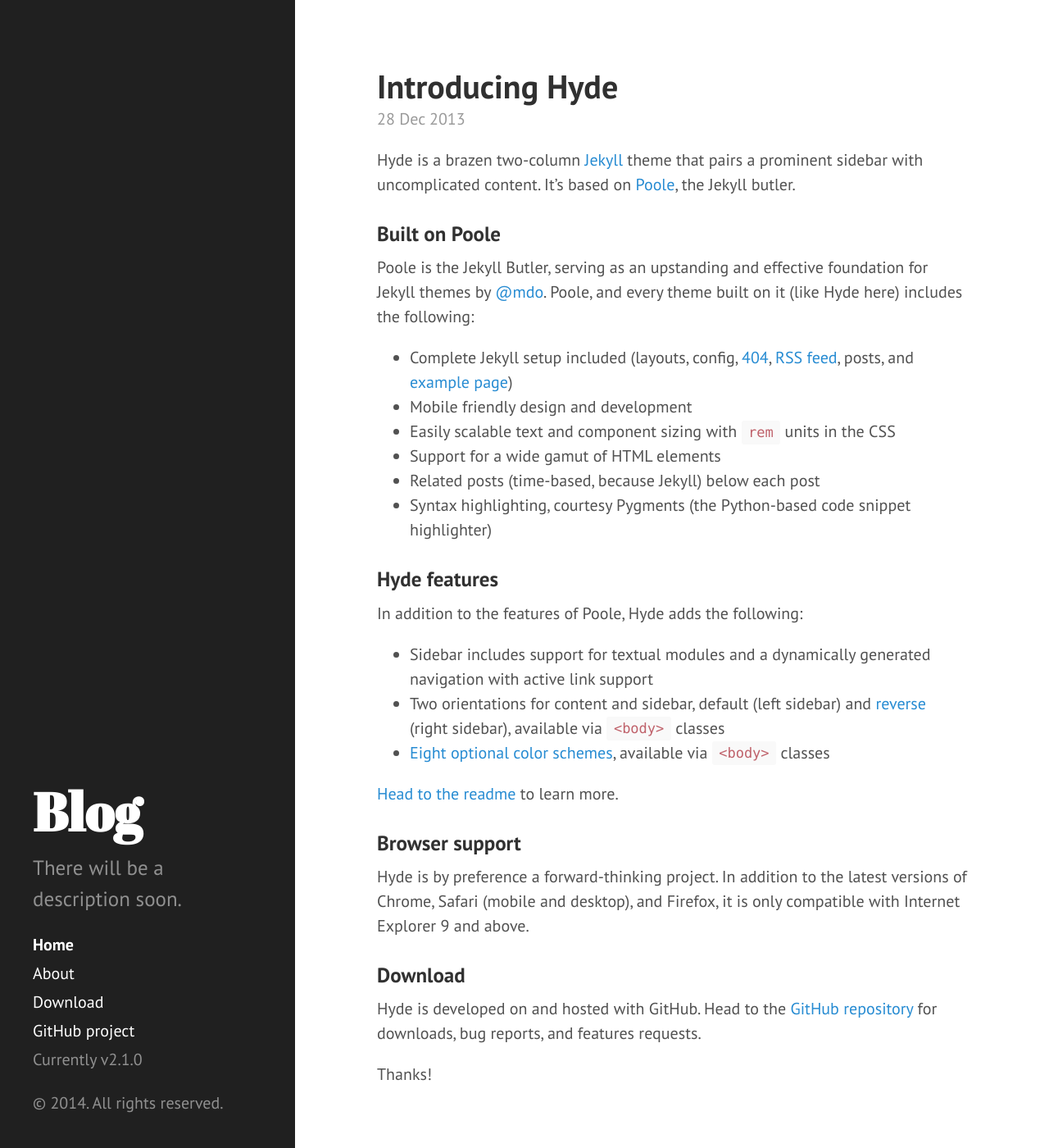
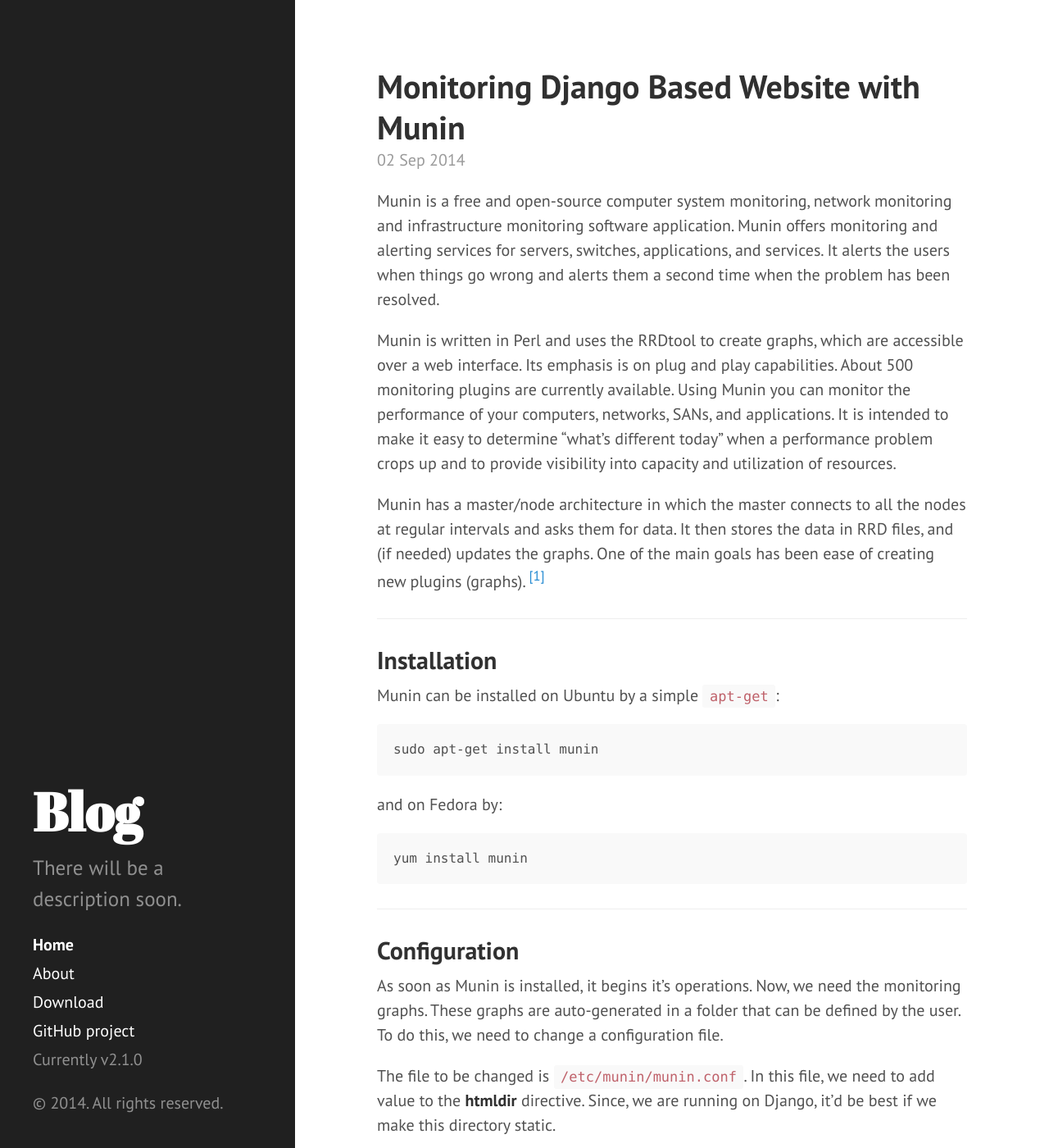
Before and after one commit to dscodebook/ranveeraggarwal.github.io, a Jekyll site: the page built from index.html, in a window 1280 px wide and 1400 px high. Shown: the whole window at 82% size. Built offline with Jekyll 4.4.1, drawn with Linux system fonts in a browser that asks for light colours; Markdown is read by kramdown in place of the engine named in the settings; the list of posts is cut into pages by our own code; some of the changed text lies outside the part shown.

Commit message:
updated old blogs

````diff
--- a/CNAME
+++ b/CNAME
@@ -1 +1 @@
-hyde.getpoole.com
+blog.ranveeraggarwal.com
--- a/_posts/2012-02-06-whats-jekyll.md
+++ /dev/null
@@ -1,12 +0,0 @@
----
-layout: post
-title: What's Jekyll?
----
-
-[Jekyll](http://jekyllrb.com) is a static site generator, an open-source tool for creating simple yet powerful websites of all shapes and sizes. From [the project's readme](https://github.com/mojombo/jekyll/blob/master/README.markdown):
-
-  > Jekyll is a simple, blog aware, static site generator. It takes a template directory [...] and spits out a complete, static website suitable for serving with Apache or your favorite web server. This is also the engine behind GitHub Pages, which you can use to host your project’s page or blog right here from GitHub.
-
-It's an immensely useful tool and one we encourage you to use here with Hyde.
-
-Find out more by [visiting the project on GitHub](https://github.com/mojombo/jekyll).
--- a/_posts/2013-12-28-introducing-hyde.md
+++ /dev/null
@@ -1,37 +0,0 @@
----
-layout: post
-title: Introducing Hyde
----
-
-Hyde is a brazen two-column [Jekyll](http://jekyllrb.com) theme that pairs a prominent sidebar with uncomplicated content. It's based on [Poole](http://getpoole.com), the Jekyll butler.
-
-### Built on Poole
-
-Poole is the Jekyll Butler, serving as an upstanding and effective foundation for Jekyll themes by [@mdo](https://twitter.com/mdo). Poole, and every theme built on it (like Hyde here) includes the following:
-
-* Complete Jekyll setup included (layouts, config, [404](/404), [RSS feed](/atom.xml), posts, and [example page](/about))
-* Mobile friendly design and development
-* Easily scalable text and component sizing with `rem` units in the CSS
-* Support for a wide gamut of HTML elements
-* Related posts (time-based, because Jekyll) below each post
-* Syntax highlighting, courtesy Pygments (the Python-based code snippet highlighter)
-
-### Hyde features
-
-In addition to the features of Poole, Hyde adds the following:
-
-* Sidebar includes support for textual modules and a dynamically generated navigation with active link support
-* Two orientations for content and sidebar, default (left sidebar) and [reverse](https://github.com/poole/lanyon#reverse-layout) (right sidebar), available via `<body>` classes
-* [Eight optional color schemes](https://github.com/poole/hyde#themes), available via `<body>` classes
-
-[Head to the readme](https://github.com/poole/hyde#readme) to learn more.
-
-### Browser support
-
-Hyde is by preference a forward-thinking project. In addition to the latest versions of Chrome, Safari (mobile and desktop), and Firefox, it is only compatible with Internet Explorer 9 and above.
-
-### Download
-
-Hyde is developed on and hosted with GitHub. Head to the <a href="https://github.com/poole/hyde">GitHub repository</a> for downloads, bug reports, and features requests.
-
-Thanks!
--- /dev/null
+++ b/_posts/2014-1-27-ubuntu-windows-dual-boot.markdown
@@ -0,0 +1,41 @@
+---
+layout: post
+title: "Dual Booting Windows with Ubuntu"
+category: tut
+---
+
+Dual booting Windows and Ubuntu has always been a painful task. With the advent of **Secure Boot** this pain has now reached the next level. So what do we do? Using VM isn't an option thanks to performance issues.
+
+<img src="http://3.bp.blogspot.com/-1pOdeS95c3g/UxgVZBcufTI/AAAAAAAAA-I/tFV6eplRFYE/s1600/Windows_8.1_Adds+Unity-Style_Search_Feature.png">
+
+After numerous experimenting on my poor laptop (I guess I used to screw it up almost once a month) I finally found a foolproof (almost!) working method.
+
+Here are the steps (Assuming you have Windows running on UEFI firmware):
+
+* Create a partition. This is the most trivial step. Can be done by right clicking on My Computer and then going for *Manage > Disk Management* and then shrinking a volume. You can either leave it at that or give that volume a new label. Doesn't affect the installation.
+* Go to the *BIOS menu*. This can generally be accessed from the start screen by pressing an assigned key. For my laptop (Dell Inspiron 7520) it was <kbd>F2</kbd>.
+* Disable **Secure Boot**. This can be found under *Boot* or in some cases *Security* category. Just hit <kbd>Enter</kbd> when you get the Secure Boot option and then hit disable.
+* Now you will need a UEFI-compatible bootable media. For this, you will need a software known as [Win32 Disk Imager](http://sourceforge.net/projects/win32diskimager/). Just write your ISO onto your Pen Drive (or any other bootable media device) and that's it! You have created a UEFI-compatible media.
+* Next, boot from the Pen Drive you created.
+* After that install normally. Use the partition that you created in step one (**Ext4** file system and mount point **/**).
+* Now you have installed Ubuntu, the only thing remains is to fix the boot. Upon restart, you will see all options on the GRUB menu, but the Windows options won't work. For that you need to do something.
+* To fix your boot, you will need to install **boot-repair**. To do this, fire up a terminal and type:
+
+```
+sudo add-apt-repository ppa:yannubuntu/boot-repair && sudo apt-get update
+
+```
+and press <kbd>Enter</kbd>. And then type:
+
+```
+sudo apt-get install -y boot-repair && (boot-repair &)
+
+```
+and press <kbd>Enter</kbd>.
+
+* And then do a **Recommended Repair**.
+<img src="{{site.url}}/img/uefi1.png" width="400" height="224" />
+
+And that's it! Check out your system by restarting and trying to boot into all your OSs (Windows would most probably be labelled as *Windows UEFI Boot Loader*).
+
+This method works in most cases. In case it doesn't, mail me at ranveer[at]cse.iitb.ac.in
--- /dev/null
+++ b/_posts/2014-2-26-get-started-with-jekyll.markdown
@@ -0,0 +1,130 @@
+---
+layout: post
+title: "Getting Started With Jekyll on Github Pages "
+category: tut
+---
+
+###Introduction
+
+What is Jekyll?
+Jekyll is a blog-aware, static site generator in Ruby. It is commonly used by GitHub users to write small blogs or to display their hacks. This blog, by the way, is also generated by Jekyll.
+
+<img src="http://renaud-cuny.com/static/assets/blog/2013-04-18-under-the-hood/jekyll.png">
+
+Firstly, I'd like to clarify what this little post is about. It won't *teach* you Jekyll, it'll just help you set up your `username.github.io` on Jekyll. If you want to learn more about it, check out [the repo on GitHub](https://github.com/jekyll/jekyll) or visit the [homepage](http://jekyllrb.com/).
+
+Now, many people are confused as to where one gets started. The first thing you get when you Google it out is the quickstart guide with instructions like:
+
+	~ $ gem install jekyll
+	~ $ jekyll new my-awesome-site
+
+and so on. All this isn't required on GitHub. It's already up and running there.
+
+---
+
+###Basics
+
+So here are the brief steps you need to follow to create your blog/hack page on Github pages:
+
+* First, create a *repo* with the name `username.github.io`, where `username` is your username.
+* Next, create a file with the name `_config.yml`. This is a file that contains all the configuration variables for your site in the [YAML](http://en.wikipedia.org/wiki/YAML) format. You can use any text editor for this (I prefer Sublime Text 3). Now put the following content in your file:
+
+		markdown: rdiscount
+		permalink: /:title
+		pygments: true
+		auto: true
+		rdiscount:
+		extensions: [smart]
+
+	and save it and push it in the main repo.
+* Create a directory and name it `_layouts`. As is apparent from the name, this folder stores the layout files for your site. Here, you can put your HTML files and these will be used when you post. I use a (more or less) uniform layout for my site and it is stored under the name of `normal.html`. You can have a look.
+* Next, you'll need to create a `_posts` folder. This is where your main content will go. Make this in the parent directory. The files you add here will have the format `yyyy-mm-dd-title-here.markdown` where `yyyy-mm-dd` is the date of publishing, `title-here` is the part of your url and markdown is the file extension (of course!).
+* There is also an `_includes` folder which you won't require as of now (since we are talking about a very basic site here).
+
+So here's what your directory structure looks as of now:
+
+	.
+	├── _config.yml
+	├── _includes
+	├── _layouts
+	|   ├── normal.html
+	|   └── blog.html
+	├── _posts
+	|   ├── 1970-01-01-the-first-date.markdown
+	|   └── 1995-02-20-some-random-blogpost.markdown
+	└── index.html
+
+And you are done! Now, I'll tell you a little about the format of the above files.
+
+---
+
+###index.html
+
+Here's what your landing page would look like:
+
+	---
+	layout: normal
+	title: My Homepage
+	---
+	Lorem ipsum dolor sit amet, consectetur adipisicing elit, sed do eiusmod tempor incididunt ut labore et dolore magna aliqua. Ut enim
+	ad minim veniam, quis nostrud exercitation ullamco laboris nisi ut aliquip ex ea commodo consequat. Duis aute irure dolor in
+	reprehenderit in voluptate velit esse cillum dolore eu fugiat nulla pariatur. Excepteur sint occaecat cupidatat non proident, sunt in
+	culpa qui officia deserunt mollit anim id est laborum.
+
+And that's it! Yes! This will take the format of your default page that you would create in the `_layouts` folder. As simple as that.
+
+---
+
+###A Random Page
+
+A page on your site would behave in a way no different from `index.html`, but here are a few quirks you can add to it.
+
+* Post Loops: If you have multiple posts on your site (which you will) you will want to *show* them in a uniform manner. Here's how you can do so (paste the following in the content):
+
+{% raw %}
+		{% for post in site.posts %}
+		    <h2>
+		      <a href="{{ post.url }}">{{ post.title }}</a>
+		    </h2>
+		{% endfor %}
+{% endraw %}
+
+* Categories and Multiple Blogs: If you want more than one blogs on your site, add a `category:<categoryname>` to the attributes of your posts (the space in between the two `---`'s) and the following in your post loops:
+
+{% raw %}
+		{% if post.categories contains '<categoryname>' %}
+		  content
+		{% endif %}
+{% endraw %}
+
+	such that the net content looks like this:
+
+{% raw %}
+		{% for post in site.posts %}
+		{% if post.categories contains '<categoryname>' %}
+		    <h2>
+		      <a href="{{ post.url }}">{{ post.title }}</a>
+		    </h2>
+		{% endif %}
+		{% endfor %}
+{% endraw %}
+
+There's a lot of stuff that you can do with your pages, but as I said, this is the basic setup, so you should be fine with this for now.
+
+---
+
+###A Sample Post
+
+Here's how a blog post should look like:
+
+	---
+	layout: blog
+	title: "My Hello World Blog!"
+	category: blog
+	---
+	Lorem ipsum dolor sit amet, consectetur adipisicing elit, sed do eiusmod tempor incididunt ut labore et dolore magna aliqua. Ut enim
+	ad minim veniam, quis nostrud exercitation ullamco laboris nisi ut aliquip ex ea commodo consequat. Duis aute irure dolor in
+	reprehenderit in voluptate velit esse cillum dolore eu fugiat nulla pariatur. Excepteur sint occaecat cupidatat non proident, sunt in
+	culpa qui officia deserunt mollit anim id est laborum.
+
+After writing the above markdown and save it as `2014-02-26-my-hello-world-blog.markdown` and push it into `_posts` folder. And lo and behold! It'll render as a static HTML page.
--- /dev/null
+++ b/_posts/2014-3-15-too-long-to-shrink.markdown
@@ -0,0 +1,32 @@
+---
+layout: post
+title: "Shrinking a Volume Taking Too Long?"
+category: tut
+---
+
+Ever been in a situation where while shrinking your hard disk via Windows Partition Manager takes far to long? With that irritating blue circle and it's never ending rotation and a grey titlebar? You think, "Ditch this shit! I don't wanna partition my drive. Gimme the cancel button!" But where is the cancel button? Nope, not on the current screen. Then you either wait long enough for the process to end or you simply force shutdown.
+
+---
+
+###The Reason
+
+The reason is trivial but not apparent. So, what happens is that the Windows partition manager, by default starts off the **Disk Defragmenter** while partitioning (w00t?). Yup! If you open the **Disk Defragmenter** window in the background, you can even see the steps.
+
+<a href="http://ranveeraggarwal.github.io/blog/img/too-long/1.png"><img src="http://ranveeraggarwal.github.io/blog/img/too-long/1.png"></a>
+
+The above image shows the moment when you right-click on the disk you want to partition and the Defragmenter window analyses your disk. The **Shrink Volume** window won't come up until it's 100% complete.
+
+<a href="http://ranveeraggarwal.github.io/blog/img/too-long/2.png"><img src="http://ranveeraggarwal.github.io/blog/img/too-long/2.png"></a>
+
+This image is of that moment when you finally choose the shrink size and the process starts. This is the process that takes ages. Here, what happens is that the Defragmenter first analyses the disk (again!), defragments it and then the actual shrinking happens. You can see all this happening in the Defragmenter window.
+
+---
+
+###How to Stop it?
+
+Well, now at least you can rest in peace and watch the whole thing happening when your window has frozen. But what if you don't have enough time and you want to cancel?
+Simple! Just stop the Defragment process. And that stops your shrinking process too, without causing any harm to your PC. Here's what it looks like:
+
+<a href="http://ranveeraggarwal.github.io/blog/img/too-long/2.png"><img src="http://ranveeraggarwal.github.io/blog/img/too-long/3.png"></a>
+
+So, it's not because Windows goes bonkers while shrinking that this happens, it's because of a sub-process.
--- /dev/null
+++ b/_posts/2014-7-23-installing-glfw-on-linux.markdown
@@ -0,0 +1,50 @@
+---
+layout: post
+title: "Installing GLFW on Ubuntu"
+category: tut
+---
+
+GLFW is a lightweight utility library for use with OpenGL. It provides programmers with the ability to create and manage windows and OpenGL contexts, as well as receive input from joystick, keyboard, mouse, time and clipboard.
+For my graphics course, I wanted to install it on my system, but thanks to the complicated instructions and a small bug in the release that wasn't gonna happen easily.
+
+---
+##The Issue (Don't do this)
+So, the instructions given on the website tells you get inside the downloaded folder after unzipping it do the following:
+
+    cmake .
+    make
+    make install
+
+Doing this and running your OpenGL program gives the following error:
+
+    usr/bin/ld: cannot find -lglfw
+
+This is because the defaut release doesn't make a shared library.
+
+---
+##What to do?
+
+1. Delete your unzipped folder (if you unzipped it)
+2. Extract it again, preferably in the folder `/usr/local`
+3. Open it and open the file `CMakeLists.txt` in any editor (if your file is in `/usr/local`, you might need `sudo`)
+4. Look for build `options`. Change
+5.
+        option(BUILD_SHARED_LIBS "Build shared libraries" OFF)
+
+    to
+
+        option(BUILD_SHARED_LIBS "Build shared libraries" ON)
+
+    and save
+5. Now do the following (same as above):
+
+        cmake .
+        make
+        make install
+
+    Use root if your folder was in `/usr/local`
+6. Lastly, run `ldconfig`. You can do this by
+
+        sudo ldconfig
+
+And now your GLFW is successfully installed.
--- /dev/null
+++ b/_posts/2014-9-2-munin-with-django.markdown
@@ -0,0 +1,42 @@
+---
+layout: post
+title: "Monitoring Django Based Website with Munin"
+category: tut
+---
+
+Munin is a free and open-source computer system monitoring, network monitoring and infrastructure monitoring software application. Munin offers monitoring and alerting services for servers, switches, applications, and services. It alerts the users when things go wrong and alerts them a second time when the problem has been resolved.
+
+Munin is written in Perl and uses the RRDtool to create graphs, which are accessible over a web interface. Its emphasis is on plug and play capabilities. About 500 monitoring plugins are currently available. Using Munin you can monitor the performance of your computers, networks, SANs, and applications. It is intended to make it easy to determine "what's different today" when a performance problem crops up and to provide visibility into capacity and utilization of resources.
+
+Munin has a master/node architecture in which the master connects to all the nodes at regular intervals and asks them for data. It then stores the data in RRD files, and (if needed) updates the graphs. One of the main goals has been ease of creating new plugins (graphs). <sup>[[1]](http://munin-monitoring.org/)</sup>
+
+---
+## Installation
+Munin can be installed on Ubuntu by a simple `apt-get`:
+
+    sudo apt-get install munin
+
+and on Fedora by:
+
+    yum install munin
+
+---
+## Configuration
+As soon as Munin is installed, it begins it's operations. Now, we need the monitoring graphs. These graphs are auto-generated in a folder that can be defined by the user. To do this, we need to change a configuration file.
+
+The file to be changed is `/etc/munin/munin.conf`. In this file, we need to add value to the **htmldir** directive. Since, we are running on Django, it'd be best if we make this directory static.
+
+---
+## Getting the graphs by running munin-cron
+Now that the directory has been set up, we need to give permissions to the user munin (created by default) to read-write that directory. The following command would work:
+
+    chown -R munin:munin [path to directory]
+
+Next, we need to run `munin-cron`. For this, we need to login as the user munin and execute `munin-cron` o the terminal. And that is it. We'll get graphs at `[path to static directory]/index.html` that change after every 5 minutes.
+
+##Fedora Bug
+There is a small bug in Fedora 20 that might cause some issue. The bug looks something like:
+
+    not a reference at /usr/share/perl5/vendor_perl/Munin/Master/Utils.pm line 866.
+
+It has a solution [here](https://bugzilla.redhat.com/show_bug.cgi?id=955902).
--- a/about.md
+++ b/about.md
@@ -6,8 +6,6 @@
 <p class="message">
   Hey there! This page is included as an example. Feel free to customize it for your own use upon downloading. Carry on!
 </p>
-
-In the novel, *The Strange Case of Dr. Jeykll and Mr. Hyde*, Mr. Poole is Dr. Jekyll's virtuous and loyal butler. Similarly, Poole is an upstanding and effective butler that helps you build Jekyll themes. It's made by [@mdo](https://twitter.com/mdo).
 
 There are currently two themes built on Poole:
 
--- a/index.html
+++ b/index.html
@@ -15,6 +15,7 @@
     <span class="post-date">{{ post.date | date_to_string }}</span>
 
     {{ post.content }}
+    <hr>
   </div>
   {% endfor %}
 </div>
````
Also changed, not shown: _posts/2013-9-20-blurry-fix.markdown (added, +23 -0 lines), LICENSE.md (deleted).
